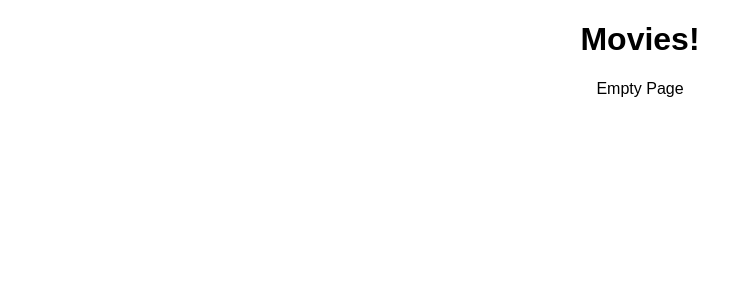
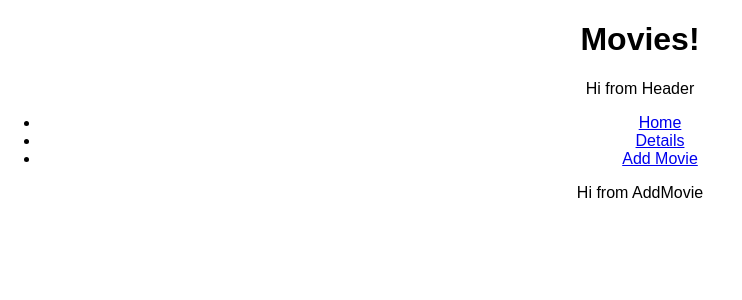
Before and after one commit to sdeda1us/move-sagas, a React (Create React App) app: page /#/add-movie in a window 1280 px wide. Before the commit this address led to /#/. Shown: the top 300 px of the page, without its empty margins (0-742 px from the left). Built offline with nearby package versions, Linux system fonts and the light colour scheme.

Commit message:
getting movie data works

```diff
--- /dev/null
+++ b/src/components/AddMovie/AddMovie.js
@@ -0,0 +1,12 @@
+import React, { Component } from 'react';
+
+class AddMovie extends Component {
+
+    render() {
+        return(
+            <p>Hi from AddMovie</p>
+        )
+    }
+}
+
+export default AddMovie;
--- a/src/components/App/App.js
+++ b/src/components/App/App.js
@@ -1,6 +1,10 @@
 import React, { Component } from 'react';
-import {HashRouter as Router, Route} from 'react-router-dom';
+import {HashRouter as Router, Route, Link} from 'react-router-dom';
 import './App.css';
+import Header from '../Header/Header';
+import AddMovie from '../AddMovie/AddMovie';
+import Details from '../Details/Details';
+import List from '../List/List';
 
 class App extends Component {
   // Renders the entire app on the DOM
@@ -9,9 +13,24 @@ class App extends Component {
       <div className="App">
         <h1>Movies!</h1>
         <Router>
-          {/* ADD PAGES! */}
+          <Header />
+          <nav>
+            <ul>
+              <li>
+                <Link to='/'>Home</Link>
+              </li>
+              <li>
+                <Link to='/details'>Details</Link>
+              </li>
+              <li>
+                <Link to='/add-movie'>Add Movie</Link>
+              </li>
+            </ul>
+          </nav>
+          <Route exact path='/' component={List} />
+          <Route path='/details' component={Details} />
+          <Route path='/add-movie' component={AddMovie} />
         </Router>
-        <p>Empty Page</p>
       </div>
     );
   }
--- /dev/null
+++ b/src/components/Details/Details.js
@@ -0,0 +1,13 @@
+import React, { Component } from 'react';
+
+class Details extends Component {
+
+
+    render() {
+        return(
+            <p>Hi from Details</p>
+        )
+    }
+}
+
+export default Details;
--- /dev/null
+++ b/src/components/Header/Header.js
@@ -0,0 +1,12 @@
+import React, { Component } from 'react';
+
+class Header extends Component {
+
+    render() {
+        return(
+            <p>Hi from Header</p>
+        )
+    }
+}
+
+export default Header;
--- /dev/null
+++ b/src/components/List/List.js
@@ -0,0 +1,20 @@
+import React, { Component } from 'react';
+import { connect } from 'react-redux';
+
+class List extends Component {
+    componentDidMount() {
+        this.props.dispatch({type: 'FETCH_POSTERS'});
+    }
+
+    render() {
+        return(
+            <p>Hi from List</p>
+        )
+    }
+}
+
+const mapReduxStateToProps = (reduxState) => ({
+    reduxState
+  });
+
+export default connect(mapReduxStateToProps)(List);
--- a/src/index.js
+++ b/src/index.js
@@ -9,14 +9,26 @@ import { Provider } from 'react-redux';
 import logger from 'redux-logger';
 // Import saga middleware
 import createSagaMiddleware from 'redux-saga';
+import {takeEvery, put} from 'redux-saga/effects';
+import Axios from 'axios'
 
 // Create the rootSaga generator function
 function* rootSaga() {
-
+    yield takeEvery('FETCH_POSTERS', fetchPoster);
 }
 
 // Create sagaMiddleware
 const sagaMiddleware = createSagaMiddleware();
+
+//Used to make GET request for List page
+function* fetchPoster() {
+    try {
+        const response = yield Axios.get('/api/movie');
+        yield put({type: 'SET_MOVIES', payload: response.data})
+    } catch (error) {
+        console.log('error getting movie posters', error)
+    }
+}
 
 // Used to store movies returned from the server
 const movies = (state = [], action) => {
```
Also changed, not shown: 1 other file (tests, documents, lock files or other folders).
